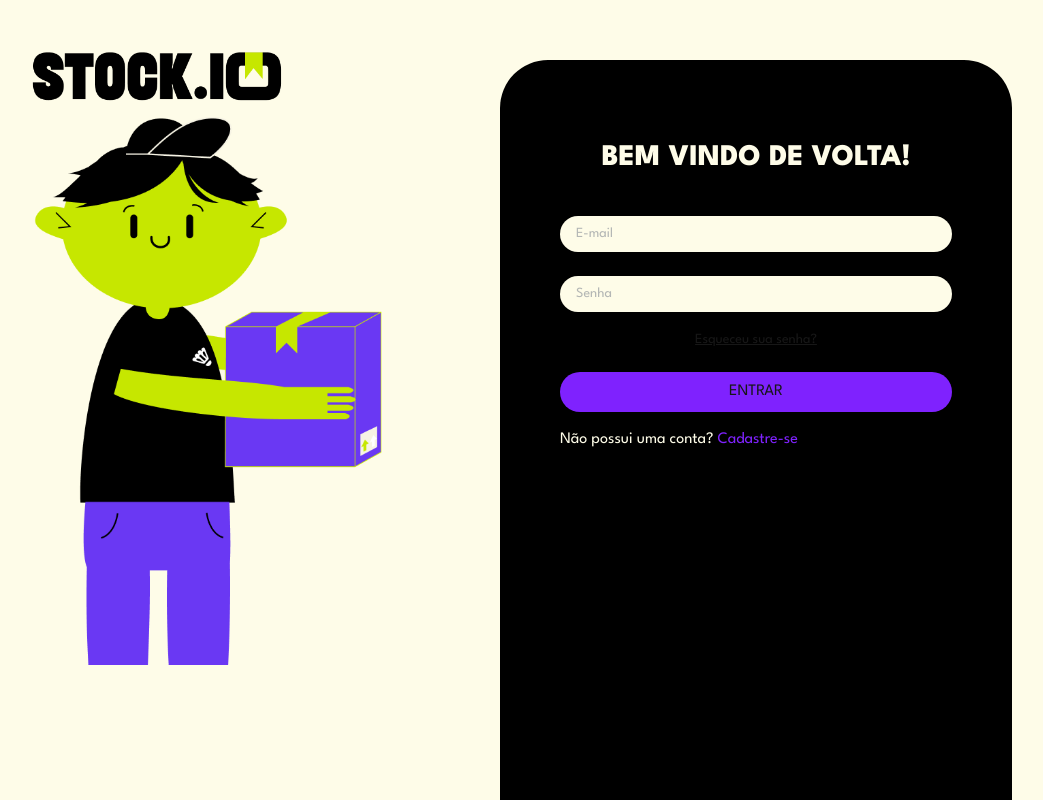
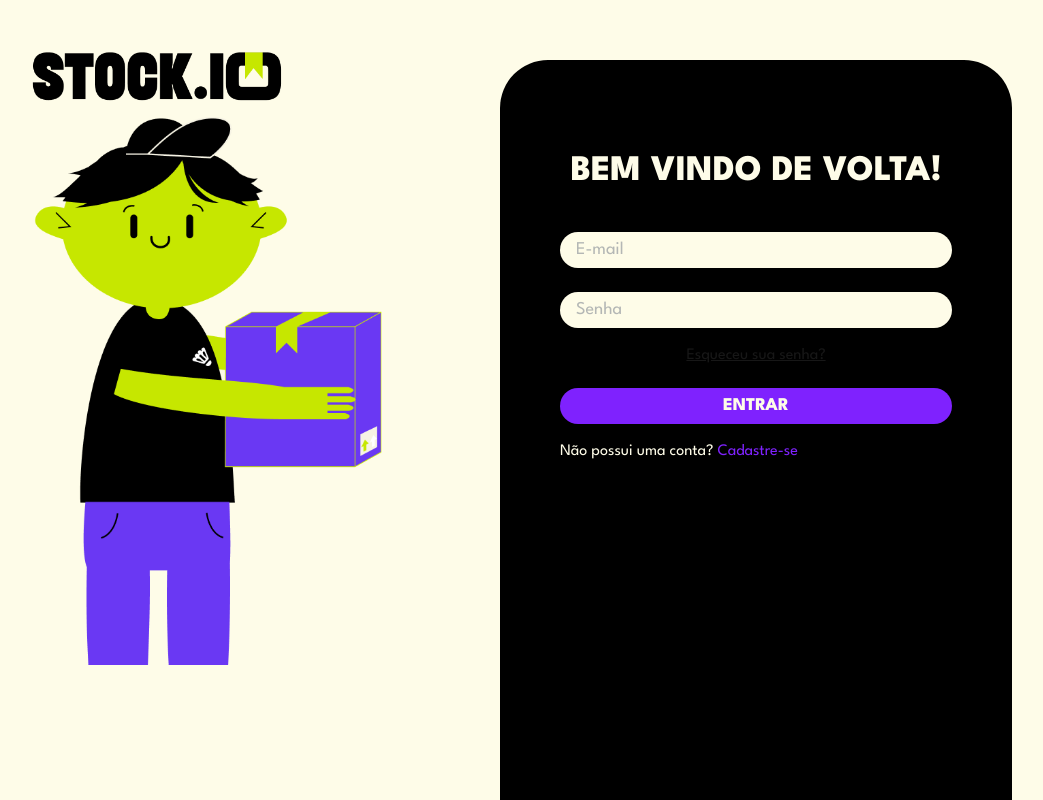
Before and after one commit to wanyneres/Respositorio-Front-NinfasCJR, a Next.js app: page /login in a window 1280 px wide. Shown: the whole page, without its empty margins (168-1211 px from the left). Built offline with nearby package versions, Linux system fonts and the light colour scheme.

Commit message:
:lipstick: feat: estilização de interface

```diff
--- a/app/login/page.jsx
+++ b/app/login/page.jsx
@@ -29,7 +29,7 @@ export default function Login() {
 
       <div className = "w-2/5 min-w-100 bg-black rounded-t-[3rem] p-15 mr-25 mt-15">
       {/* usei rounded-t-[3rem] porque o maior raio padrão da documentação não chega perto da referência */}
-        <h2 className="text-center font-league text-3xl text-yellow-50 font-bold mb-10 mt-5">BEM VINDO DE VOLTA!</h2>
+        <h2 className="text-center font-league pt-1 text-4xl text-yellow-50 font-bold mb-10 mt-7">BEM VINDO DE VOLTA!</h2>
 
           <div>
             <label
@@ -40,7 +40,7 @@ export default function Login() {
               id = "email"
               type = "text"
               placeholder="E-mail"
-              className="text-sm text-gray-500 font-league w-full p-2 pl-4 mb-6 bg-yellow-50 rounded-full">
+              className="text-lg text-gray-500 font-league w-full pt-1 p-1 pl-4 mb-6 bg-yellow-50 rounded-full">
             </input>
           </div>
 
@@ -53,23 +53,23 @@ export default function Login() {
               id = "password"
               type = "text"
               placeholder="Senha"
-              className="text-sm text-gray-500 w-full p-2 pl-4 mb-4 bg-yellow-50 rounded-full">
+              className="text-lg text-gray-500 w-full p-1 pl-4 mb-4 bg-yellow-50 rounded-full">
             </input>
           </div>
 
           <div className="w-full text-center pb-5">
             <a
             href="INSIRA O LINK"
-            className="text-sm text-center font-light underline"
+            className="text-base text-center font-league font-extrathin underline"
             >Esqueceu sua senha?</a>
           </div>
 
           <div>
-            <button className="bg-violet-600 w-full rounded-full text-bold p-2 mb-4">ENTRAR</button>
+            <button className="bg-violet-600 text-yellow-50 text-lg w-full rounded-full font-semibold p-1 mb-4">ENTRAR</button>
           </div>
 
           <div>
-            <p className="text-yellow-50 ">
+            <p className="text-yellow-50 text-base">
                 Não possui uma conta?
                 <a
                   href="INSIRA O LINK"
```
